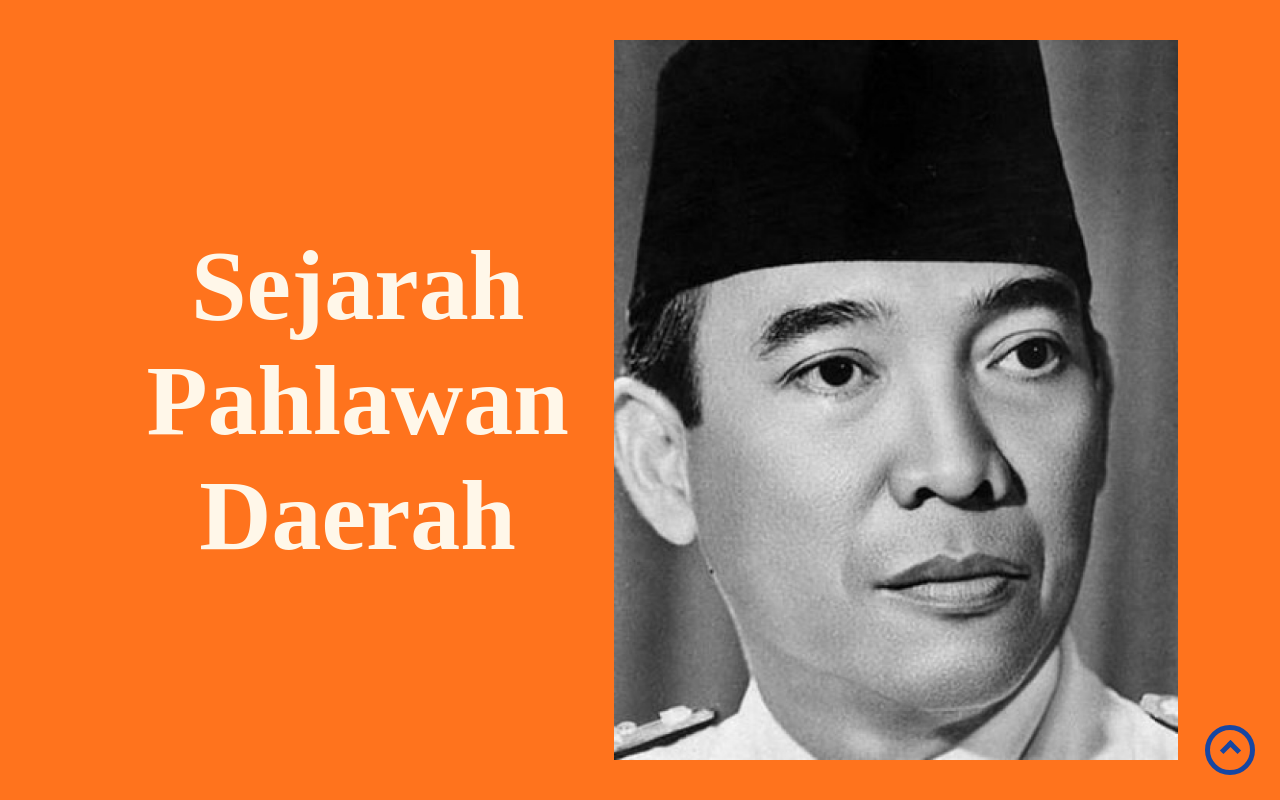
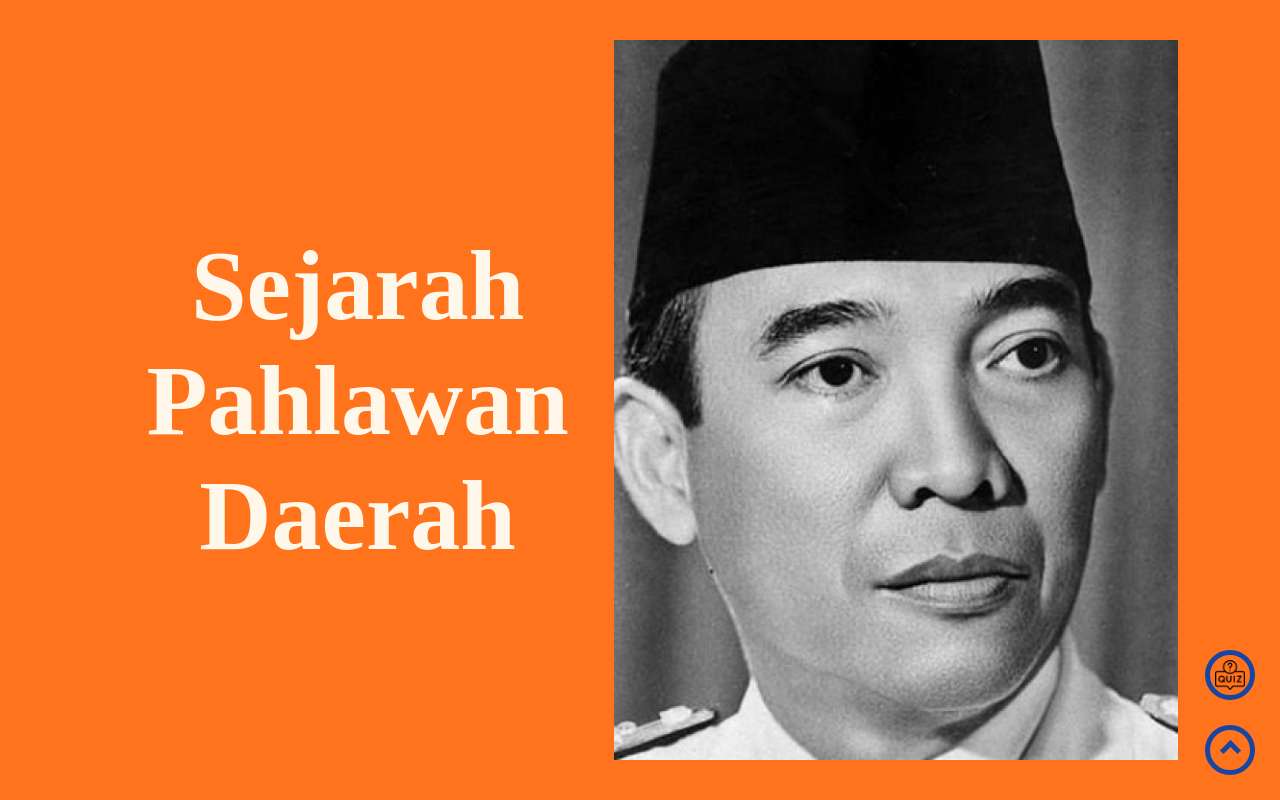
Before and after one commit to kennarddh/educourse-coding-for-patriotism-2022, a React (Vite) app: page / in a window 1280 px wide. Shown: the top 800 px of the page. Built offline with nearby package versions, Linux system fonts and the light colour scheme.

Commit message:
feat: Quiz icon

```diff
--- a/src/Components/Footer/Footer.tsx
+++ b/src/Components/Footer/Footer.tsx
@@ -8,6 +8,13 @@ const Footer: FC = () => {
 			<Container>
 				<EducourseLogo src='EducourseLogo.png' />
 				<Text>Dibuat dengan Typescript dan React JS.</Text>
+				<Text
+					as='a'
+					href='https://www.flaticon.com/free-icons/quiz'
+					title='quiz icons'
+				>
+					Quiz icons created by Freepik - Flaticon
+				</Text>
 			</Container>
 		</Wrapper>
 	)
--- /dev/null
+++ b/src/Components/QuizIcon/QuizIcon.tsx
@@ -0,0 +1,21 @@
+import { FC, useContext } from 'react'
+
+import { Container, Image } from './Styles'
+
+import PagesContext from 'Contexts/Pages/Pages'
+
+const QuizIcon: FC = () => {
+	const { SetIsQuiz } = useContext(PagesContext)
+
+	const OnClick = () => {
+		SetIsQuiz(true)
+	}
+
+	return (
+		<Container onClick={OnClick} title='Kuis'>
+			<Image src='QuizIcon.png' />
+		</Container>
+	)
+}
+
+export default QuizIcon
--- /dev/null
+++ b/src/Components/QuizIcon/Styles.tsx
@@ -0,0 +1,29 @@
+import styled from 'styled-components'
+
+export const Container = styled.button`
+	position: fixed;
+	bottom: 100px;
+	right: 25px;
+
+	border-radius: 50%;
+
+	width: 50px;
+	height: 50px;
+
+	z-index: 999;
+
+	display: flex;
+	justify-content: center;
+	align-items: center;
+
+	background-color: transparent;
+
+	cursor: pointer;
+
+	border: 5px solid #1746a2;
+`
+
+export const Image = styled.img`
+	width: 75%;
+	height: 75%;
+`
--- a/src/Contexts/Pages/Pages.tsx
+++ b/src/Contexts/Pages/Pages.tsx
@@ -5,6 +5,8 @@ import type { IPagesContext, IPagesContextProviderProps } from './Types'
 const PagesContext = createContext<IPagesContext>({
 	SelectedArticleId: undefined,
 	SetSelectedArticleId: () => undefined,
+	IsQuiz: false,
+	SetIsQuiz: () => undefined,
 })
 
 export const PagesProvider: FC<IPagesContextProviderProps> = ({ children }) => {
@@ -12,9 +14,16 @@ export const PagesProvider: FC<IPagesContextProviderProps> = ({ children }) => {
 		string | undefined
 	>(undefined)
 
+	const [IsQuiz, SetIsQuiz] = useState<boolean>(false)
+
 	return (
 		<PagesContext.Provider
-			value={{ SelectedArticleId, SetSelectedArticleId }}
+			value={{
+				SelectedArticleId,
+				SetSelectedArticleId,
+				IsQuiz,
+				SetIsQuiz,
+			}}
 		>
 			{children}
 		</PagesContext.Provider>
--- a/src/Contexts/Pages/Types.ts
+++ b/src/Contexts/Pages/Types.ts
@@ -5,6 +5,8 @@ import { ReactSetState } from 'Types'
 export interface IPagesContext {
 	SelectedArticleId: string | undefined
 	SetSelectedArticleId: ReactSetState<string | undefined>
+	IsQuiz: boolean
+	SetIsQuiz: ReactSetState<boolean>
 }
 
 export interface IPagesContextProviderProps {
--- a/src/Pages/Article/Article.tsx
+++ b/src/Pages/Article/Article.tsx
@@ -25,6 +25,7 @@ import {
 } from './Styles'
 
 import type { IHighlightData, ILocalStorageHighlightData } from './Types'
+import QuizIcon from 'Components/QuizIcon/QuizIcon'
 
 const Article: FC = () => {
 	const { SetSelectedArticleId, SelectedArticleId } = useContext(PagesContext)
@@ -222,6 +223,7 @@ const Article: FC = () => {
 					title='Sumber ikon https://thenounproject.com/icon/stabilo-2348306/'
 				/>
 			</Highlight>
+			<QuizIcon />
 		</>
 	)
 }
--- a/src/Pages/Article/Styles.tsx
+++ b/src/Pages/Article/Styles.tsx
@@ -87,7 +87,7 @@ export const HighlightIcon = styled.img`
 
 export const Highlight = styled.button`
 	position: fixed;
-	bottom: 100px;
+	bottom: 175px;
 	right: 25px;
 	border-radius: 50%;
 	width: 50px;
--- a/src/Pages/Home/Home.tsx
+++ b/src/Pages/Home/Home.tsx
@@ -25,6 +25,7 @@ import BackToTop from 'Components/BackToTop/BackToTop'
 import useTitle from 'Hooks/useTitle'
 
 import Map from 'Components/Map/Map'
+import QuizIcon from 'Components/QuizIcon/QuizIcon'
 
 const Home: FC = () => {
 	const ModalRef = useRef<IModalHandle>(null)
@@ -127,6 +128,7 @@ const Home: FC = () => {
 			</Modal>
 			<Footer />
 			<BackToTop />
+			<QuizIcon />
 		</>
 	)
 }
```
Also changed, not shown: public/QuizIcon.png (added).
